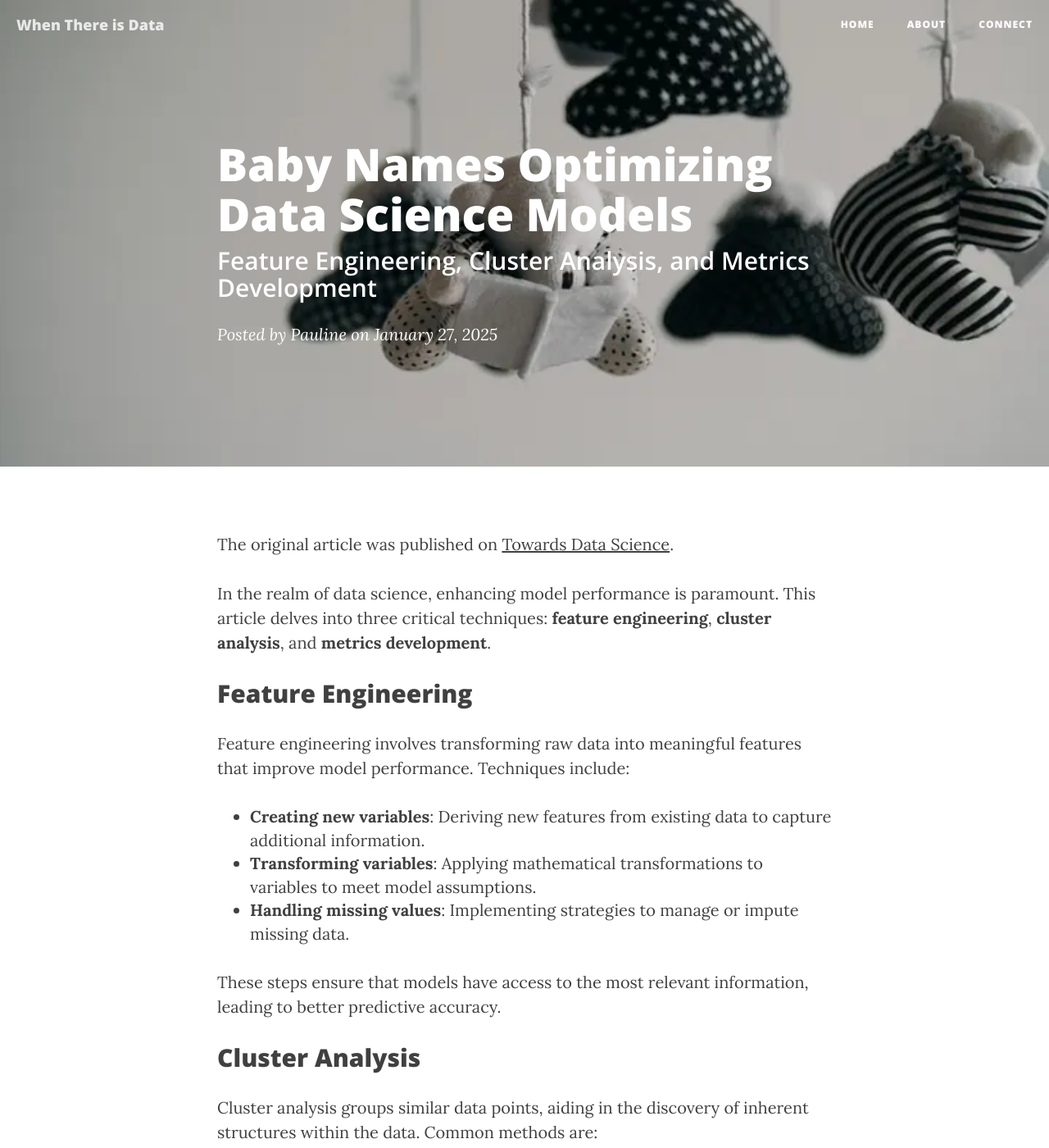
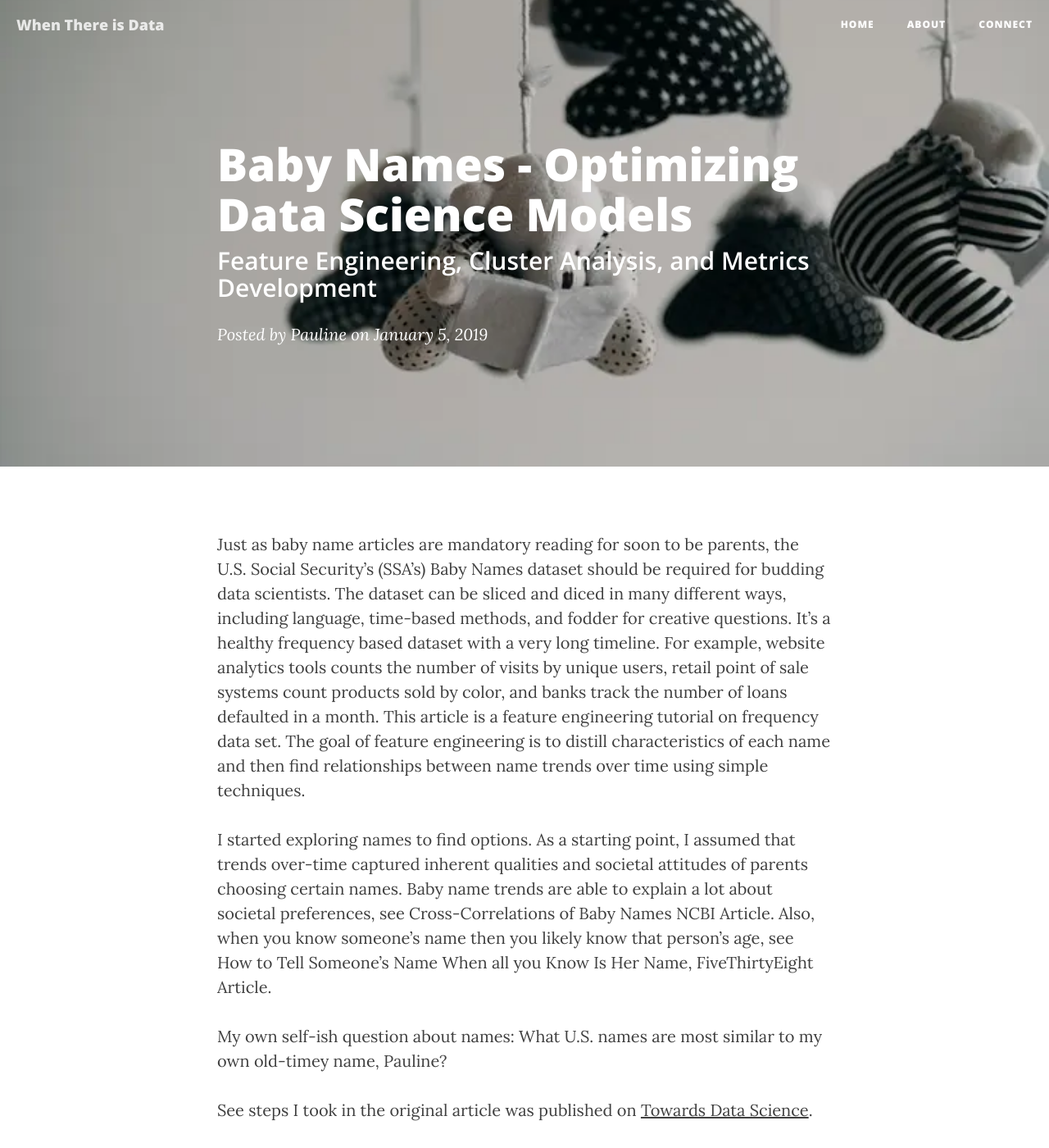
Before and after one commit to PowChow/powchow.github.io, a Jekyll site: the page built from _posts/2025-01-27-baby-names-optimizing-data-science-models-feature-engineering.markdown, in a window 1280 px wide and 1400 px high. Shown: the whole window at 82% size. Built offline with Jekyll 4.4.1, drawn with Linux system fonts in a browser that asks for light colours; nearby versions of some CDN libraries; some of the changed text lies outside the part shown.

Commit message:
Updated baby names with more descriptions
added more context to the article and changed to original date

```diff
--- a/_posts/2025-01-27-baby-names-optimizing-data-science-models-feature-engineering.markdown
+++ b/_posts/2025-01-27-baby-names-optimizing-data-science-models-feature-engineering.markdown
@@ -1,23 +1,30 @@
 ---
 layout: post
-title: "Baby Names Optimizing Data Science Models"
+title: "Baby Names - Optimizing Data Science Models"
 subtitle: "Feature Engineering, Cluster Analysis, and Metrics Development"
-date: 2025-01-27 12:00:00
+date: 2019-01-05 12:00:00
 author: "Pauline"
 header-img: "img/baby_name_post.jpg"
 categories: [Data Science, Machine Learning]
 permalink:  /:year/:month/baby-names-optimizing-data-science-features
 comments:   false
+categories:
+- NLP
 tags:
-- machine-learning
 - data-science
 - public-dataset
 
 ---
 
-The original article was published on [Towards Data Science](https://medium.com/towards-data-science/optimize-data-science-models-with-feature-engineering-cluster-analysis-metrics-development-and-4be15489667a).
+Just as baby name articles are mandatory reading for soon to be parents, the U.S. Social Security’s (SSA’s) Baby Names dataset should be required for budding data scientists. The dataset can be sliced and diced in many different ways, including language, time-based methods, and fodder for creative questions. It’s a healthy frequency based dataset with a very long timeline. For example, website analytics tools counts the number of visits by unique users, retail point of sale systems count products sold by color, and banks track the number of loans defaulted in a month. This article is a feature engineering tutorial on frequency data set. The goal of feature engineering is to distill characteristics of each name and then find relationships between name trends over time using simple techniques.
 
-In the realm of data science, enhancing model performance is paramount. This article delves into three critical techniques: **feature engineering**, **cluster analysis**, and **metrics development**.
+I started exploring names to find options. As a starting point, I assumed that trends over-time captured inherent qualities and societal attitudes of parents choosing certain names. Baby name trends are able to explain a lot about societal preferences, see Cross-Correlations of Baby Names NCBI Article. Also, when you know someone’s name then you likely know that person’s age, see How to Tell Someone’s Name When all you Know Is Her Name, FiveThirtyEight Article.
+
+My own self-ish question about names: What U.S. names are most similar to my own old-timey name, Pauline?
+
+See steps I took in the original article was published on [Towards Data Science](https://medium.com/towards-data-science/optimize-data-science-models-with-feature-engineering-cluster-analysis-metrics-development-and-4be15489667a).
+
+Here is a summary of the article that relates to **feature engineering**, **cluster analysis**, and **metrics development**.
 
 ## Feature Engineering
 
```
Also changed, not shown: other parts of _posts/2025-01-27-baby-names-optimizing-data-science-models-feature-engineering.markdown (+1 -1 lines).
